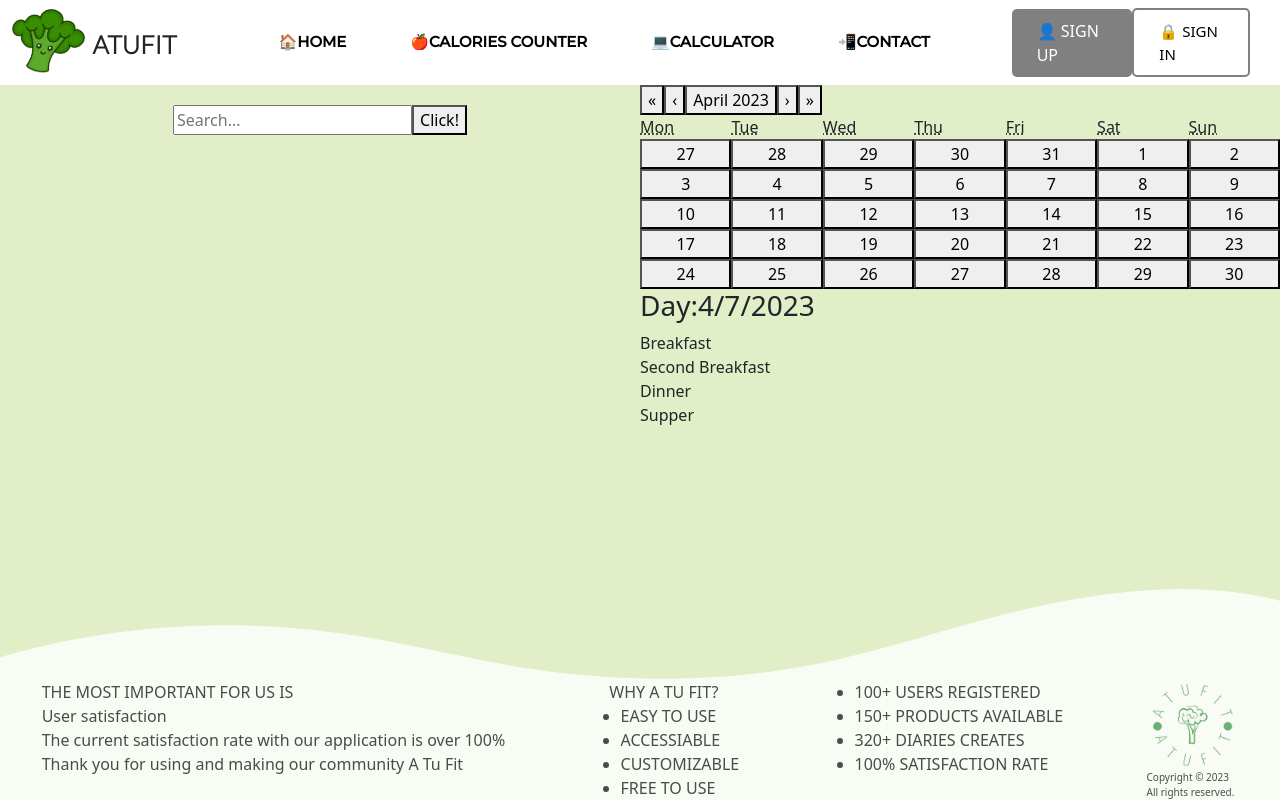
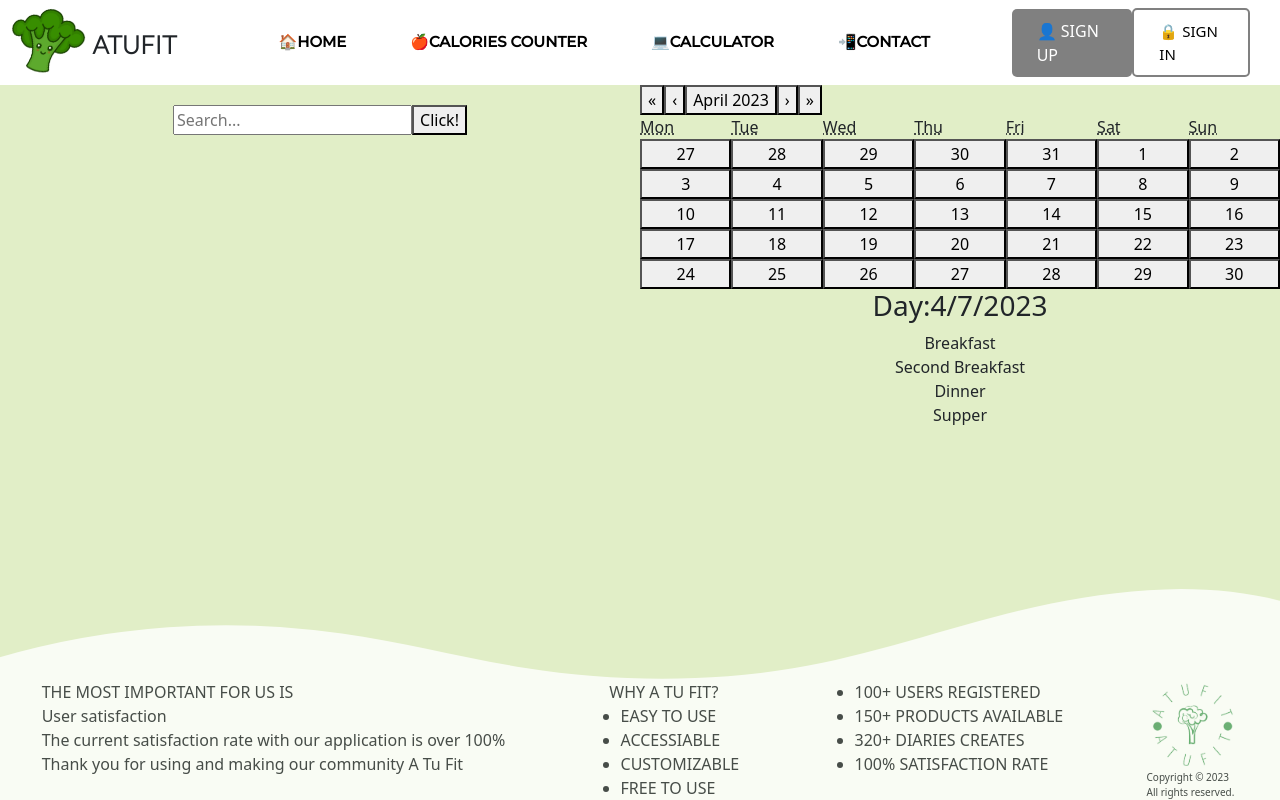
Before and after one commit to PatrycjaBochnak/ATuFit, a React (Create React App) app: page /caloriesCounter in a window 1280 px wide. Built offline with nearby package versions, Linux system fonts and the light colour scheme.

Commit message:
creating buttons style from nav and fixing problems in calories counter

```diff
--- a/src/styles/_caloriesCounter.scss
+++ b/src/styles/_caloriesCounter.scss
@@ -76,9 +76,15 @@
 }
 .calendarDay {
   display: flex;
+  align-items: center;
   flex-flow: column;
 }
 .react-calendar_navigation {
   display: flex;
   align-items: center;
 }
+.breakfastResults {
+  display: flex;
+  flex-flow: column;
+  align-items: center;
+}
--- a/src/styles/_navBar.scss
+++ b/src/styles/_navBar.scss
@@ -38,6 +38,7 @@
 .loginButton:active {
   background-color: #3e8e41;
   transform: translateY(2px);
+  border: 2px solid #3e8e41;
 }
 .registerButton {
   color: white;
```
